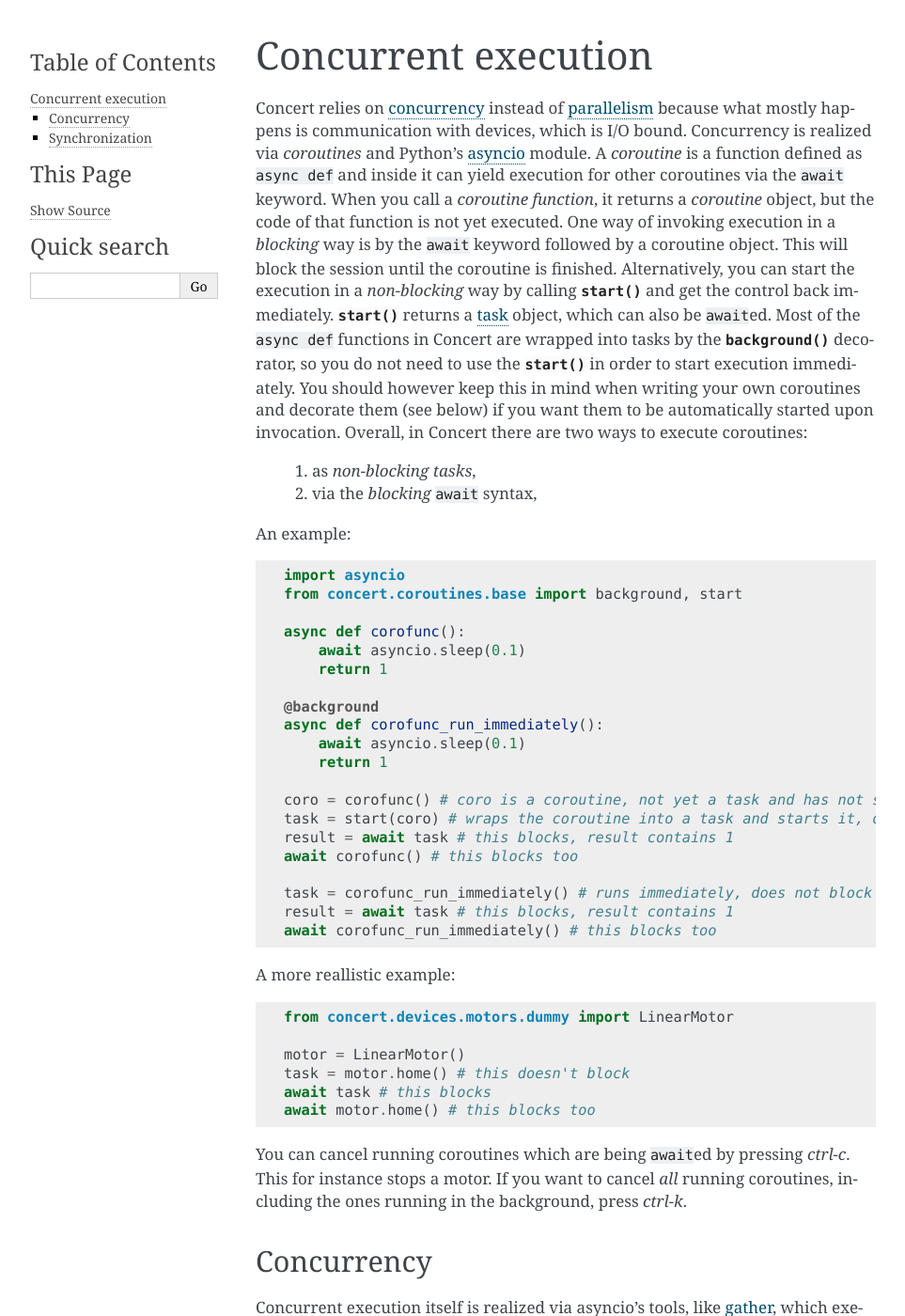
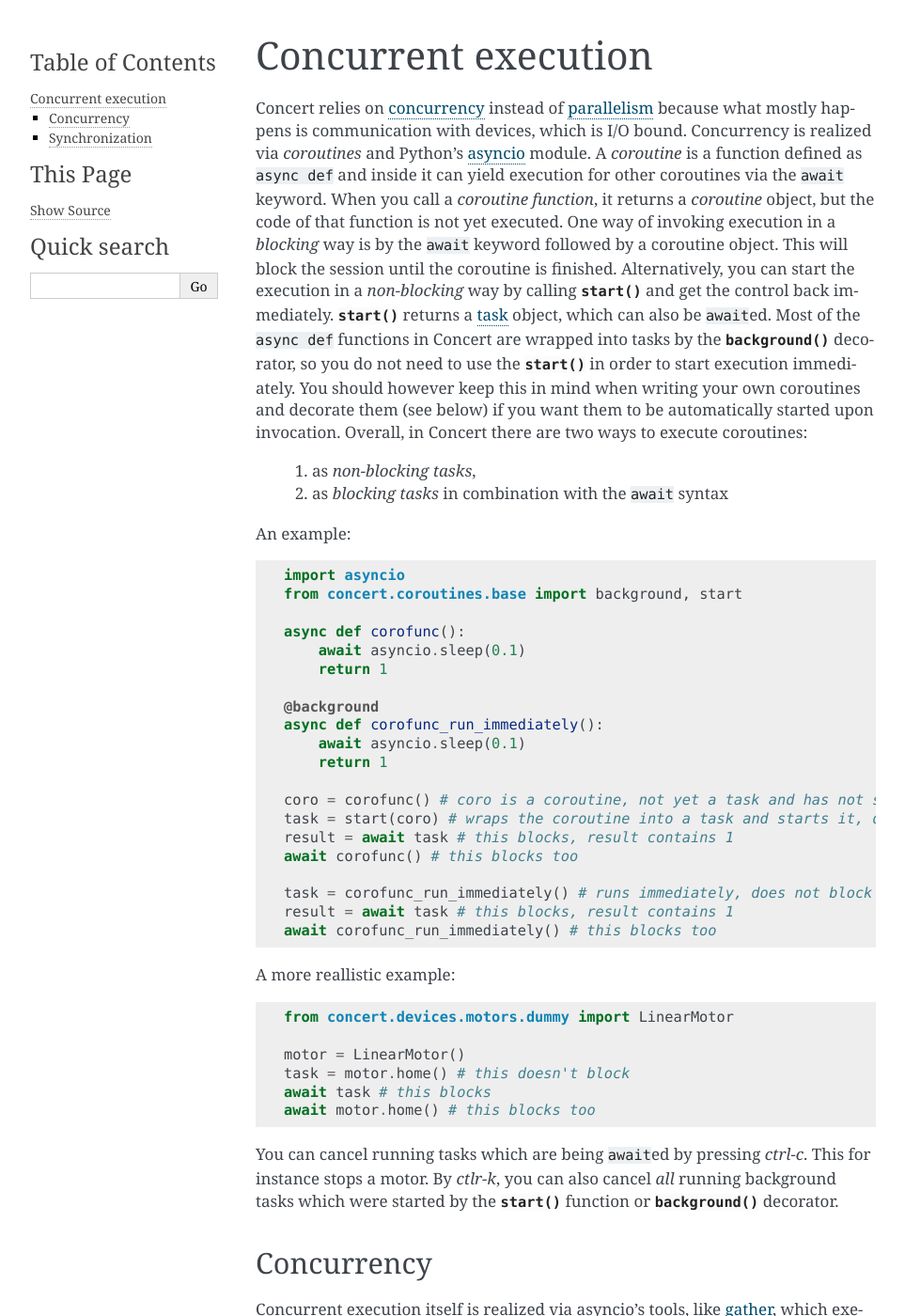
Before and after one commit to ufo-kit/concert, a Sphinx documentation site: the page built from docs/user/topics/async.rst, in a window 1280 px wide and 1400 px high. Shown: the whole window at 94% size, without its empty margins (148-1111 px from the left). Built offline with Sphinx 7.4.7, drawn with Linux system fonts in a browser that asks for light colours.

Commit message:
Get rid of ABORTABLE_PATHS
Now, everything which is started by concert.coroutines.base.start is
cancellable by ctrl-k.

```diff
--- a/docs/user/topics/async.rst
+++ b/docs/user/topics/async.rst
@@ -20,11 +20,11 @@ of the ``async def`` functions in Concert are wrapped into tasks by the
 :py:func:`.background` decorator, so you do not need to use the
 :py:func:`.start` in order to start execution immediately. You should however
 keep this in mind when writing your own coroutines and decorate them (see below)
-if you want them to be automatically started upon invocation.  Overall, in
+if you want them to be automatically started upon invocation. Overall, in
 Concert there are two ways to execute coroutines:
 
     1. as *non-blocking* *tasks*,
-    2. via the *blocking* ``await`` syntax,
+    2. as *blocking* *tasks* in combination with the ``await`` syntax
 
 An example::
 
@@ -59,9 +59,10 @@ A more reallistic example::
     await task # this blocks
     await motor.home() # this blocks too
 
-You can cancel running coroutines which are being ``await``\ed by pressing
-*ctrl-c*. This for instance stops a motor. If you want to cancel *all* running
-coroutines, including the ones running in the background, press *ctrl-k*.
+You can cancel running tasks which are being ``await``\ed by pressing *ctrl-c*.
+This for instance stops a motor. By *ctlr-k*, you can also cancel *all* running
+background tasks which were started by the :py:func:`.start` function or
+:py:func:`.background` decorator.
 
 
 Concurrency
```
Also changed, not shown: docs/devel/tutorial.rst (+0 -10 lines), 2 other files.
